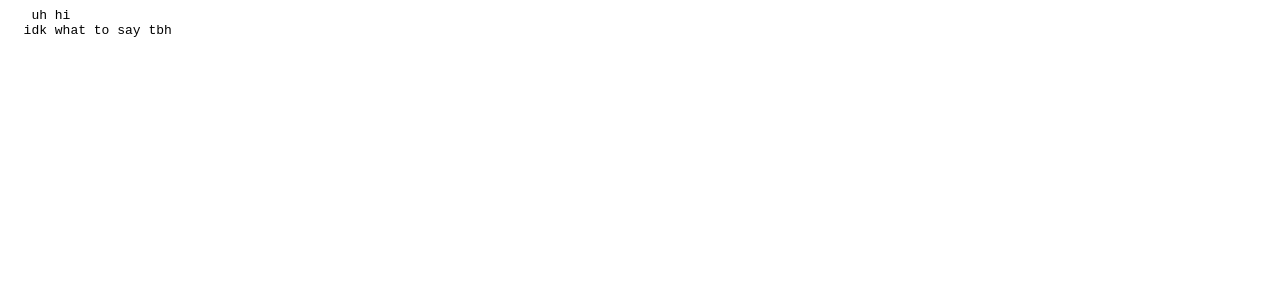
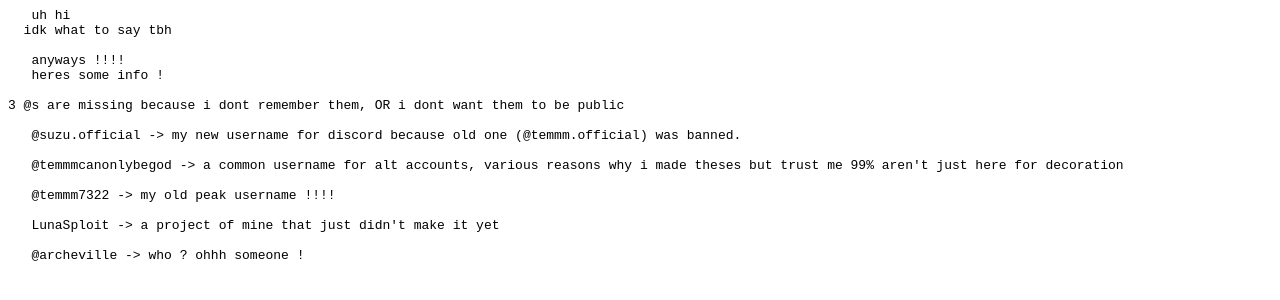
Before and after one commit to WikiOfTemmm/AWikiOfMyself, a plain HTML site: page index.html in a window 1280 px wide. Drawn offline with Linux system fonts and the light colour scheme.

Commit message:
Update index.html

```diff
--- a/index.html
+++ b/index.html
@@ -1,4 +1,19 @@
 <pre>
    uh hi
   idk what to say tbh
+
+   anyways !!!!
+   heres some info !
+
+3 @s are missing because i dont remember them, OR i dont want them to be public
+
+   @suzu.official -> my new username for discord because old one (@temmm.official) was banned.
+
+   @temmmcanonlybegod -> a common username for alt accounts, various reasons why i made theses but trust me 99% aren't just here for decoration
+
+   @temmm7322 -> my old peak username !!!!
+
+   LunaSploit -> a project of mine that just didn't make it yet
+
+   @archeville -> who ? ohhh someone !
 </pre>
```
